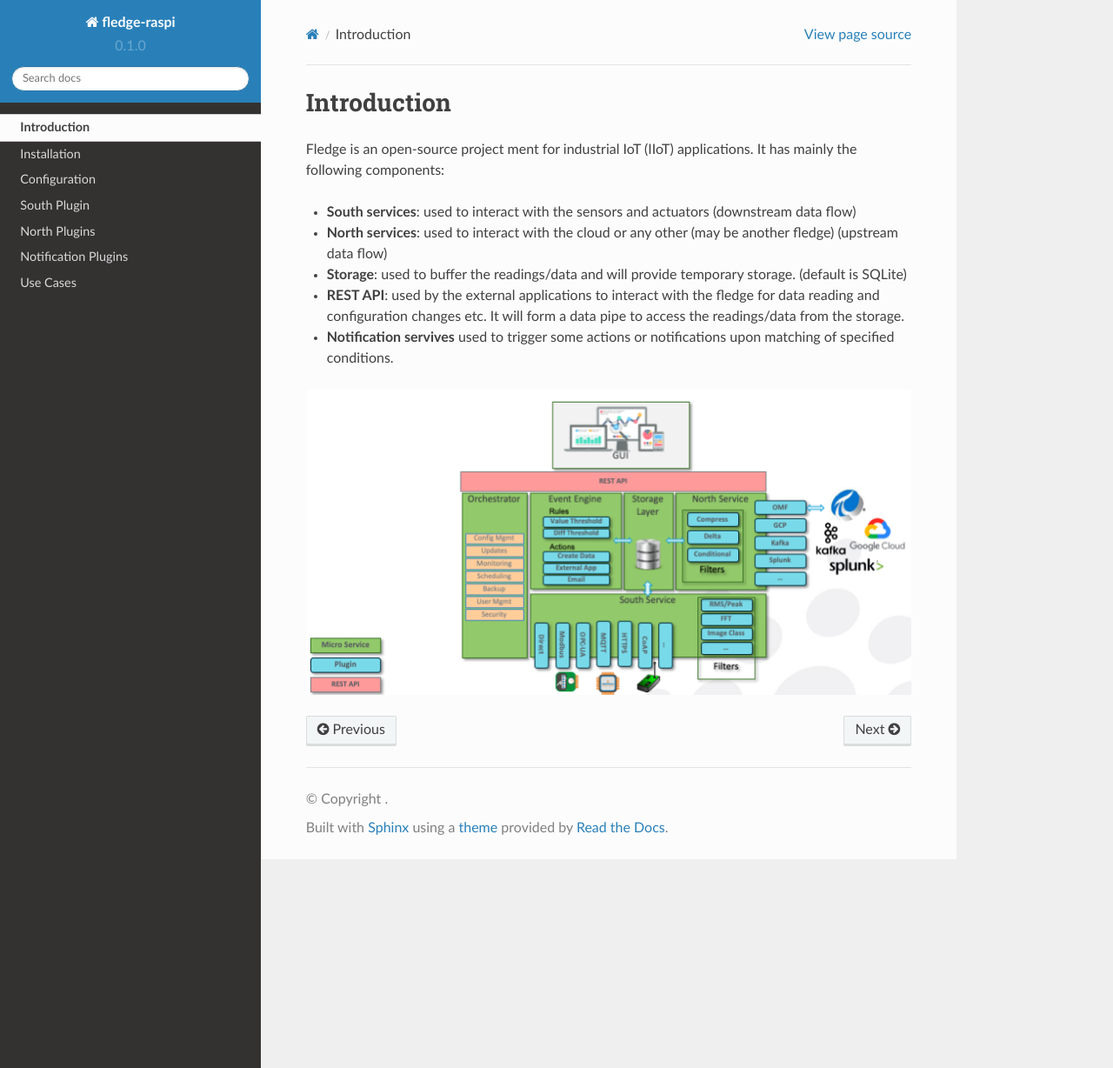
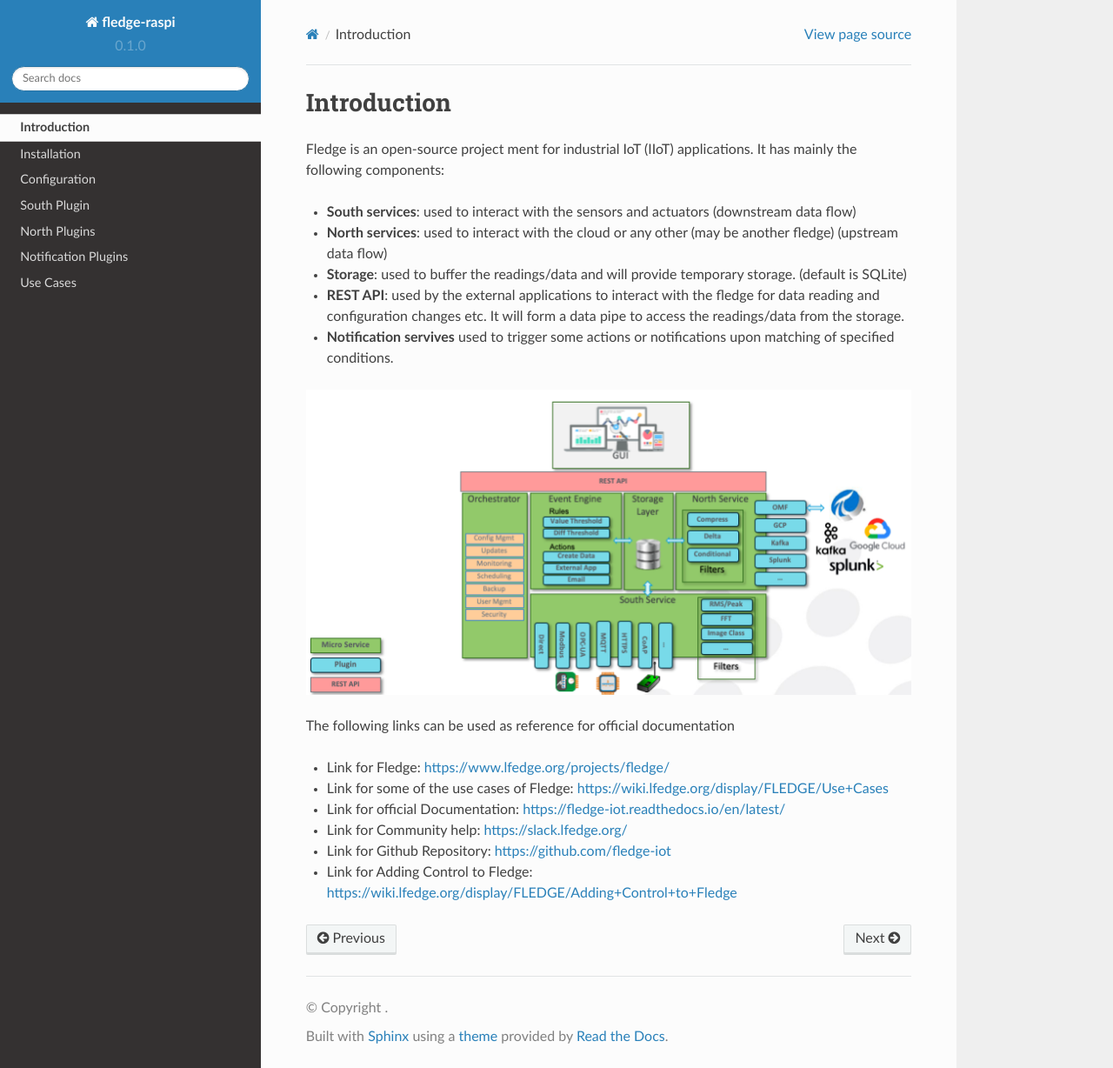
Before and after one commit to 19914039/fledgeDoc, a Sphinx documentation site: the page built from docs/source/introduction.rst, in a window 1280 px wide and 1228 px high. Shown: the whole window at 87% size. Built offline with Sphinx 7.4.7 and the Read the Docs theme 2.0.0, drawn with Linux system fonts in a browser that asks for light colours.

Commit message:
Update introduction.rst

```diff
--- a/docs/source/introduction.rst
+++ b/docs/source/introduction.rst
@@ -11,3 +11,12 @@ Fledge is an open-source project ment for industrial IoT (IIoT) applications. It
 - **REST API**: used by the external applications to interact with the fledge for data reading and configuration changes etc. It will form a data pipe to access the readings/data from the storage.
 - **Notification servives** used to trigger some actions or notifications upon matching of specified conditions.
 |fledge_architecture|
+
+The following links can be used as reference for official documentation
+
+- Link for Fledge: https://www.lfedge.org/projects/fledge/
+- Link for some of the use cases of Fledge: https://wiki.lfedge.org/display/FLEDGE/Use+Cases
+- Link for official Documentation: https://fledge-iot.readthedocs.io/en/latest/
+- Link for Community help: https://slack.lfedge.org/
+- Link for Github Repository:  https://github.com/fledge-iot
+- Link for Adding Control to Fledge: https://wiki.lfedge.org/display/FLEDGE/Adding+Control+to+Fledge
```
